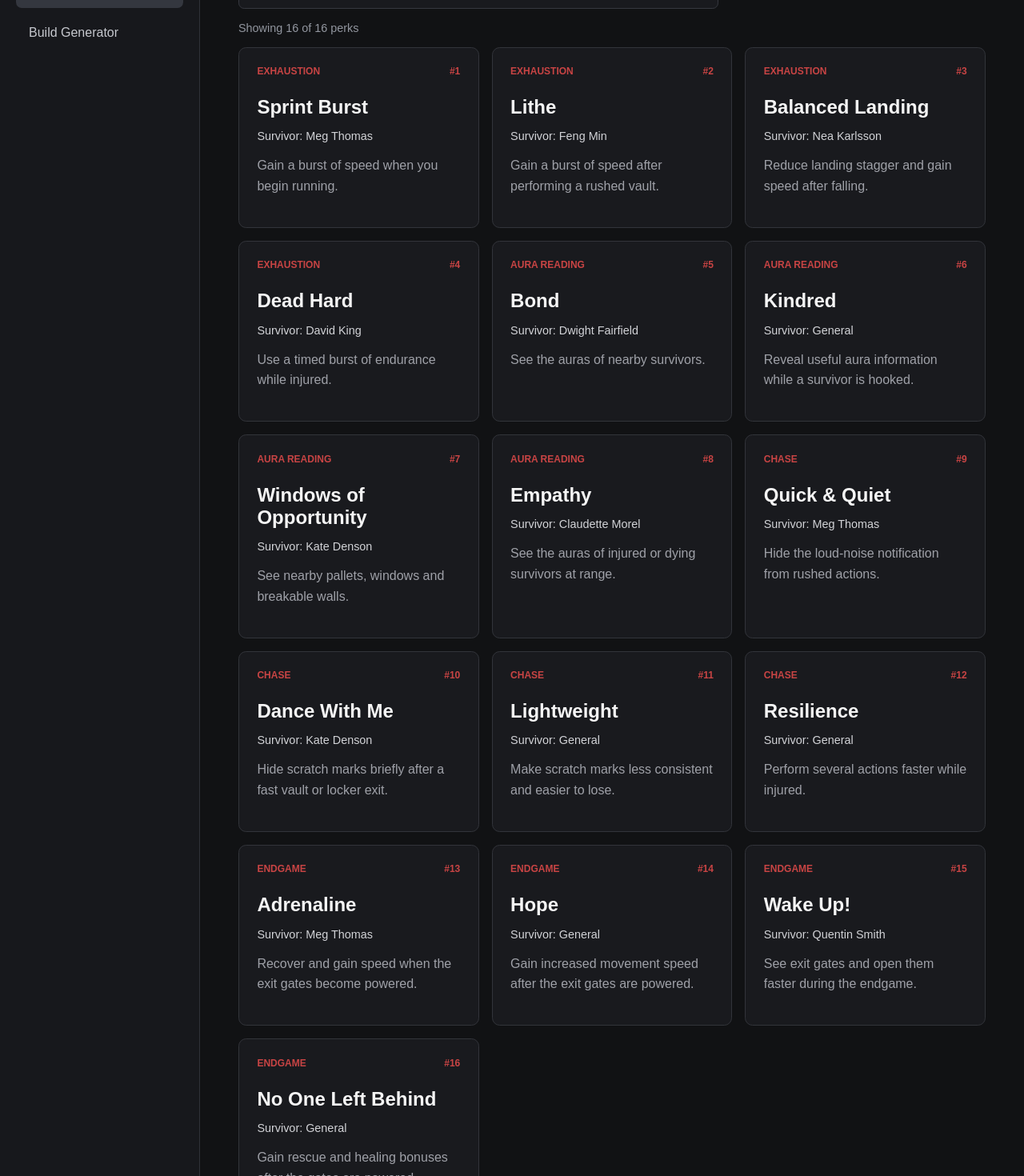
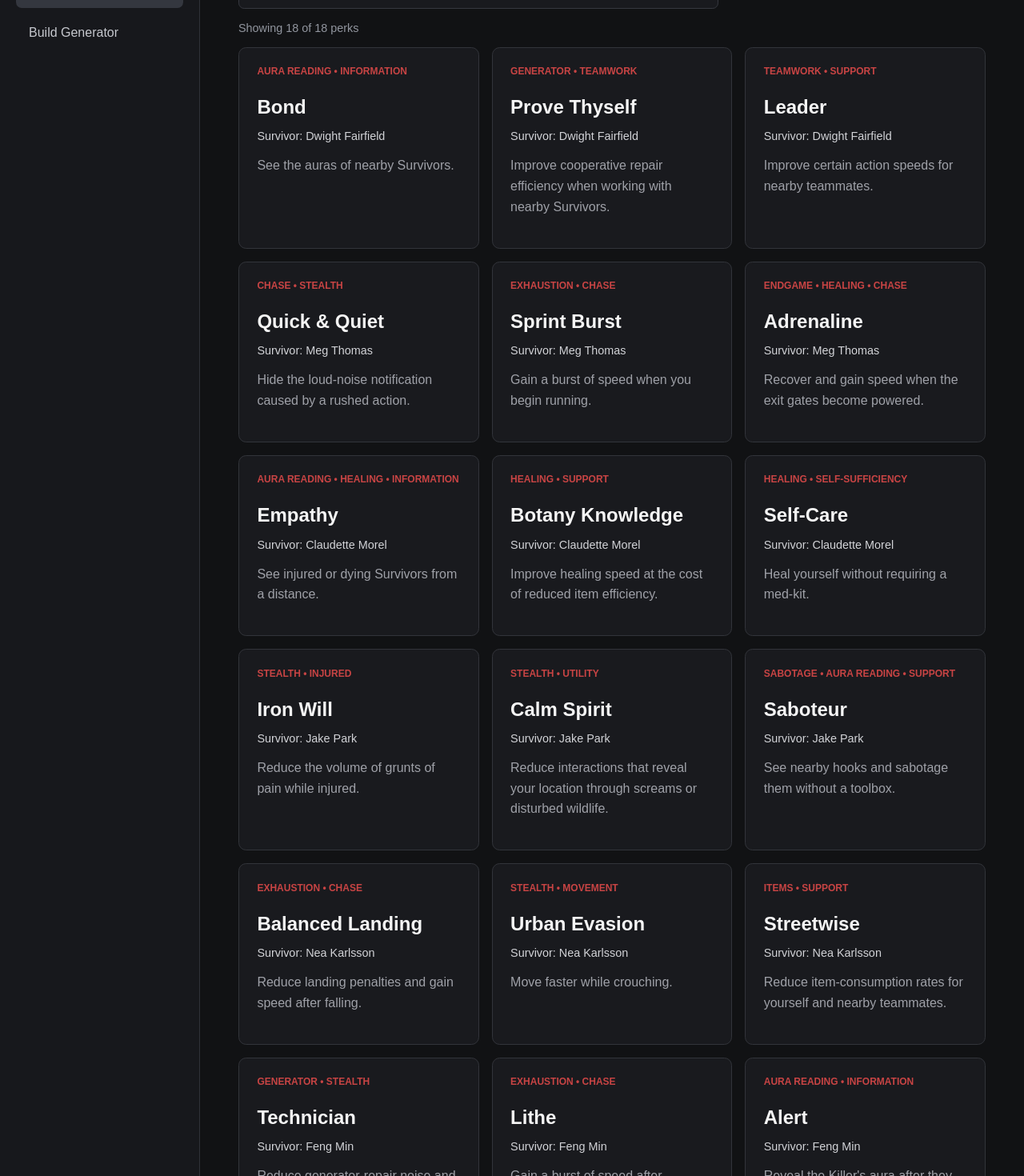
Before and after one commit to finlaygk189/the-fog-companion, a React (Vite) app: page /perks in a window 1280 px wide. Shown: the part 260-1730 px from the top of the page at 80% size. Built offline with nearby package versions, Linux system fonts and the light colour scheme.

Commit message:
Refactor survivor and perk data relationships

```diff
--- a/src/components/PerkCard.jsx
+++ b/src/components/PerkCard.jsx
@@ -1,20 +1,29 @@
-function PerkCard({ perk }) {
+function PerkCard({ perk, survivorName }) {
   return (
     <article className="perk-card">
+      {perk.image && (
+        <img
+          className="perk-card__image"
+          src={perk.image}
+          alt={`${perk.name} perk icon`}
+        />
+      )}
+
       <div className="perk-card__header">
-        <span className="perk-card__category">{perk.category}</span>
-        <span className="perk-card__id">#{perk.id}</span>
+        <span className="perk-card__category">
+          {perk.tags.join(" • ")}
+        </span>
       </div>
 
       <h2>{perk.name}</h2>
 
       <p className="perk-card__survivor">
-        Survivor: {perk.survivor}
+        {survivorName
+          ? `Survivor: ${survivorName}`
+          : "General Survivor Perk"}
       </p>
 
-      <p className="perk-card__summary">
-        {perk.summary}
-      </p>
+      <p className="perk-card__summary">{perk.summary}</p>
     </article>
   );
 }
--- a/src/data/perks.json
+++ b/src/data/perks.json
@@ -1,114 +1,146 @@
 [
   {
-    "id": 1,
-    "name": "Sprint Burst",
-    "survivor": "Meg Thomas",
-    "category": "Exhaustion",
-    "summary": "Gain a burst of speed when you begin running."
+    "id": "bond",
+    "name": "Bond",
+    "survivorId": "dwight-fairfield",
+    "tags": ["Aura Reading", "Information"],
+    "summary": "See the auras of nearby Survivors.",
+    "image": ""
   },
   {
-    "id": 2,
-    "name": "Lithe",
-    "survivor": "Feng Min",
-    "category": "Exhaustion",
-    "summary": "Gain a burst of speed after performing a rushed vault."
+    "id": "prove-thyself",
+    "name": "Prove Thyself",
+    "survivorId": "dwight-fairfield",
+    "tags": ["Generator", "Teamwork"],
+    "summary": "Improve cooperative repair efficiency when working with nearby Survivors.",
+    "image": ""
   },
   {
-    "id": 3,
-    "name": "Balanced Landing",
-    "survivor": "Nea Karlsson",
-    "category": "Exhaustion",
-    "summary": "Reduce landing stagger and gain speed after falling."
+    "id": "leader",
+    "name": "Leader",
+    "survivorId": "dwight-fairfield",
+    "tags": ["Teamwork", "Support"],
+    "summary": "Improve certain action speeds for nearby teammates.",
+    "image": ""
   },
   {
-    "id": 4,
-    "name": "Dead Hard",
-    "survivor": "David King",
-    "category": "Exhaustion",
-    "summary": "Use a timed burst of endurance while injured."
+    "id": "quick-and-quiet",
+    "name": "Quick & Quiet",
+    "survivorId": "meg-thomas",
+    "tags": ["Chase", "Stealth"],
+    "summary": "Hide the loud-noise notification caused by a rushed action.",
+    "image": ""
   },
   {
-    "id": 5,
-    "name": "Bond",
-    "survivor": "Dwight Fairfield",
-    "category": "Aura Reading",
-    "summary": "See the auras of nearby survivors."
+    "id": "sprint-burst",
+    "name": "Sprint Burst",
+    "survivorId": "meg-thomas",
+    "tags": ["Exhaustion", "Chase"],
+    "summary": "Gain a burst of speed when you begin running.",
+    "image": ""
   },
   {
-    "id": 6,
-    "name": "Kindred",
-    "survivor": "General",
-    "category": "Aura Reading",
-    "summary": "Reveal useful aura information while a survivor is hooked."
+    "id": "adrenaline",
+    "name": "Adrenaline",
+    "survivorId": "meg-thomas",
+    "tags": ["Endgame", "Healing", "Chase"],
+    "summary": "Recover and gain speed when the exit gates become powered.",
+    "image": ""
   },
   {
-    "id": 7,
-    "name": "Windows of Opportunity",
-    "survivor": "Kate Denson",
-    "category": "Aura Reading",
-    "summary": "See nearby pallets, windows and breakable walls."
+    "id": "empathy",
+    "name": "Empathy",
+    "survivorId": "claudette-morel",
+    "tags": ["Aura Reading", "Healing", "Information"],
+    "summary": "See injured or dying Survivors from a distance.",
+    "image": ""
   },
   {
-    "id": 8,
-    "name": "Empathy",
-    "survivor": "Claudette Morel",
-    "category": "Aura Reading",
-    "summary": "See the auras of injured or dying survivors at range."
+    "id": "botany-knowledge",
+    "name": "Botany Knowledge",
+    "survivorId": "claudette-morel",
+    "tags": ["Healing", "Support"],
+    "summary": "Improve healing speed at the cost of reduced item efficiency.",
+    "image": ""
   },
   {
-    "id": 9,
-    "name": "Quick & Quiet",
-    "survivor": "Meg Thomas",
-    "category": "Chase",
-    "summary": "Hide the loud-noise notification from rushed actions."
+    "id": "self-care",
+    "name": "Self-Care",
+    "survivorId": "claudette-morel",
+    "tags": ["Healing", "Self-Sufficiency"],
+    "summary": "Heal yourself without requiring a med-kit.",
+    "image": ""
   },
   {
-    "id": 10,
-    "name": "Dance With Me",
-    "survivor": "Kate Denson",
-    "category": "Chase",
-    "summary": "Hide scratch marks briefly after a fast vault or locker exit."
+    "id": "iron-will",
+    "name": "Iron Will",
+    "survivorId": "jake-park",
+    "tags": ["Stealth", "Injured"],
+    "summary": "Reduce the volume of grunts of pain while injured.",
+    "image": ""
   },
   {
-    "id": 11,
-    "name": "Lightweight",
-    "survivor": "General",
-    "category": "Chase",
-    "summary": "Make scratch marks less consistent and easier to lose."
+    "id": "calm-spirit",
+    "name": "Calm Spirit",
+    "survivorId": "jake-park",
+    "tags": ["Stealth", "Utility"],
+    "summary": "Reduce interactions that reveal your location through screams or disturbed wildlife.",
+    "image": ""
   },
   {
-    "id": 12,
-    "name": "Resilience",
-    "survivor": "General",
-    "category": "Chase",
-    "summary": "Perform several actions faster while injured."
+    "id": "saboteur",
+    "name": "Saboteur",
+    "survivorId": "jake-park",
+    "tags": ["Sabotage", "Aura Reading", "Support"],
+    "summary": "See nearby hooks and sabotage them without a toolbox.",
+    "image": ""
   },
   {
-    "id": 13,
-    "name": "Adrenaline",
-    "survivor": "Meg Thomas",
-    "category": "Endgame",
-    "summary": "Recover and gain speed when the exit gates become powered."
+    "id": "balanced-landing",
+    "name": "Balanced Landing",
+    "survivorId": "nea-karlsson",
+    "tags": ["Exhaustion", "Chase"],
+    "summary": "Reduce landing penalties and gain speed after falling.",
+    "image": ""
   },
   {
-    "id": 14,
-    "name": "Hope",
-    "survivor": "General",
-    "category": "Endgame",
-    "summary": "Gain increased movement speed after the exit gates are powered."
+    "id": "urban-evasion",
+    "name": "Urban Evasion",
+    "survivorId": "nea-karlsson",
+    "tags": ["Stealth", "Movement"],
+    "summary": "Move faster while crouching.",
+    "image": ""
   },
   {
-    "id": 15,
-    "name": "Wake Up!",
-    "survivor": "Quentin Smith",
-    "category": "Endgame",
-    "summary": "See exit gates and open them faster during the endgame."
+    "id": "streetwise",
+    "name": "Streetwise",
+    "survivorId": "nea-karlsson",
+    "tags": ["Items", "Support"],
+    "summary": "Reduce item-consumption rates for yourself and nearby teammates.",
+    "image": ""
   },
   {
-    "id": 16,
-    "name": "No One Left Behind",
-    "survivor": "General",
-    "category": "Endgame",
-    "summary": "Gain rescue and healing bonuses after the gates are powered."
+    "id": "technician",
+    "name": "Technician",
+    "survivorId": "feng-min",
+    "tags": ["Generator", "Stealth"],
+    "summary": "Reduce generator-repair noise and limit the consequences of failed skill checks.",
+    "image": ""
+  },
+  {
+    "id": "lithe",
+    "name": "Lithe",
+    "survivorId": "feng-min",
+    "tags": ["Exhaustion", "Chase"],
+    "summary": "Gain a burst of speed after performing a rushed vault.",
+    "image": ""
+  },
+  {
+    "id": "alert",
+    "name": "Alert",
+    "survivorId": "feng-min",
+    "tags": ["Aura Reading", "Information"],
+    "summary": "Reveal the Killer's aura after they perform certain destructive actions.",
+    "image": ""
   }
 ]
--- a/src/data/survivors.json
+++ b/src/data/survivors.json
@@ -1,44 +1,74 @@
 [
   {
-    "id": 1,
+    "id": "dwight-fairfield",
     "name": "Dwight Fairfield",
     "role": "Leader",
     "description": "A nervous leader who helps teammates work together.",
-    "perks": ["Bond", "Prove Thyself", "Leader"]
+    "perkIds": [
+      "bond",
+      "prove-thyself",
+      "leader"
+    ],
+    "image": ""
   },
   {
-    "id": 2,
+    "id": "meg-thomas",
     "name": "Meg Thomas",
     "role": "Athlete",
-    "description": "A fast survivor who specialises in escaping chases.",
-    "perks": ["Quick & Quiet", "Sprint Burst", "Adrenaline"]
+    "description": "A fast Survivor who specialises in escaping chases.",
+    "perkIds": [
+      "quick-and-quiet",
+      "sprint-burst",
+      "adrenaline"
+    ],
+    "image": ""
   },
   {
-    "id": 3,
+    "id": "claudette-morel",
     "name": "Claudette Morel",
     "role": "Medic",
     "description": "A caring botanist with strong healing abilities.",
-    "perks": ["Empathy", "Botany Knowledge", "Self-Care"]
+    "perkIds": [
+      "empathy",
+      "botany-knowledge",
+      "self-care"
+    ],
+    "image": ""
   },
   {
-    "id": 4,
+    "id": "jake-park",
     "name": "Jake Park",
     "role": "Saboteur",
     "description": "A resourceful survivalist who can disrupt the Killer.",
-    "perks": ["Iron Will", "Calm Spirit", "Saboteur"]
+    "perkIds": [
+      "iron-will",
+      "calm-spirit",
+      "saboteur"
+    ],
+    "image": ""
   },
   {
-    "id": 5,
+    "id": "nea-karlsson",
     "name": "Nea Karlsson",
     "role": "Urban Escape Artist",
-    "description": "An agile survivor who moves effectively around the environment.",
-    "perks": ["Balanced Landing", "Urban Evasion", "Streetwise"]
+    "description": "An agile Survivor who moves effectively around the environment.",
+    "perkIds": [
+      "balanced-landing",
+      "urban-evasion",
+      "streetwise"
+    ],
+    "image": ""
   },
   {
-    "id": 6,
+    "id": "feng-min",
     "name": "Feng Min",
     "role": "Focused Competitor",
     "description": "A determined gamer who specialises in quick reactions.",
-    "perks": ["Technician", "Lithe", "Alert"]
+    "perkIds": [
+      "technician",
+      "lithe",
+      "alert"
+    ],
+    "image": ""
   }
 ]
--- a/src/pages/Generator.jsx
+++ b/src/pages/Generator.jsx
@@ -1,6 +1,7 @@
 import { useEffect, useState } from "react";
 import perks from "../data/perks.json";
 import PerkCard from "../components/PerkCard";
+import survivors from "../data/survivors.json";
 import "../styles/generator.css";
 
 function Generator() {
@@ -26,7 +27,7 @@
     const availablePerks =
       selectedCategory === "All"
         ? perks
-        : perks.filter((perk) => perk.category === selectedCategory);
+        : perks.filter((perk) => perk.tags.includes(selectedCategory))
 
     if (availablePerks.length < 4) {
       setGeneratedBuild([]);
@@ -41,6 +42,12 @@
     setGeneratedBuild(randomBuild);
     setMessage("");
   }
+
+  function getSurvivorName(survivorId) {
+  return (
+    survivors.find((survivor) => survivor.id === survivorId)?.name ?? null
+  );
+}
 
   function saveBuild() {
     if (generatedBuild.length !== 4) {
@@ -119,7 +126,11 @@
 
             <div className="generated-build">
               {generatedBuild.map((perk) => (
-                <PerkCard key={perk.id} perk={perk} />
+                <PerkCard
+                key={perk.id}
+                perk={perk}
+                survivorName={getSurvivorName(perk.survivorId)}
+              />
               ))}
             </div>
           </section>
--- a/src/pages/Perks.jsx
+++ b/src/pages/Perks.jsx
@@ -1,14 +1,31 @@
 import { useState } from "react";
 import perks from "../data/perks.json";
+import survivors from "../data/survivors.json";
 import PerkCard from "../components/PerkCard";
 import "../styles/perks.css";
 
 function Perks() {
   const [searchTerm, setSearchTerm] = useState("");
 
+  function getSurvivorName(survivorId) {
+    const survivor = survivors.find(
+      (currentSurvivor) => currentSurvivor.id === survivorId
+    );
+
+    return survivor?.name ?? null;
+  }
+
   const filteredPerks = perks.filter((perk) => {
-    const searchableText =
-      `${perk.name} ${perk.survivor} ${perk.category}`.toLowerCase();
+    const survivorName = getSurvivorName(perk.survivorId) ?? "General";
+
+    const searchableText = [
+      perk.name,
+      survivorName,
+      perk.tags.join(" "),
+      perk.summary,
+    ]
+      .join(" ")
+      .toLowerCase();
 
     return searchableText.includes(searchTerm.toLowerCase());
   });
@@ -18,8 +35,9 @@
       <header className="page-header">
         <p className="page-header__eyebrow">SURVIVOR DATABASE</p>
         <h1>Perks</h1>
+
         <p>
-          Search survivor perks by name, character or category.
+          Search Survivor perks by name, character, description or category.
         </p>
       </header>
 
@@ -37,14 +55,16 @@
 
       <section className="perk-grid">
         {filteredPerks.map((perk) => (
-          <PerkCard key={perk.id} perk={perk} />
+          <PerkCard
+            key={perk.id}
+            perk={perk}
+            survivorName={getSurvivorName(perk.survivorId)}
+          />
         ))}
       </section>
 
       {filteredPerks.length === 0 && (
-        <p className="no-results">
-          No perks matched your search.
-        </p>
+        <p className="no-results">No perks matched your search.</p>
       )}
     </main>
   );
--- a/src/pages/Survivors.jsx
+++ b/src/pages/Survivors.jsx
@@ -1,14 +1,28 @@
 import { useState } from "react";
 import survivors from "../data/survivors.json";
+import perks from "../data/perks.json";
 import SurvivorCard from "../components/SurvivorCard";
 import "../styles/survivors.css";
 
 function Survivors() {
   const [searchTerm, setSearchTerm] = useState("");
 
+  function getSurvivorPerkNames(survivor) {
+    return survivor.perkIds
+      .map((perkId) => perks.find((perk) => perk.id === perkId)?.name)
+      .filter(Boolean)
+      .join(" ");
+  }
+
   const filteredSurvivors = survivors.filter((survivor) => {
-    const searchableText =
-      `${survivor.name} ${survivor.role} ${survivor.perks.join(" ")}`.toLowerCase();
+    const searchableText = [
+      survivor.name,
+      survivor.role,
+      survivor.description,
+      getSurvivorPerkNames(survivor),
+    ]
+      .join(" ")
+      .toLowerCase();
 
     return searchableText.includes(searchTerm.toLowerCase());
   });
@@ -18,9 +32,8 @@
       <header className="page-header">
         <p className="page-header__eyebrow">CHARACTER DATABASE</p>
         <h1>Survivors</h1>
-        <p>
-          Browse survivors, their roles and their unique perks.
-        </p>
+
+        <p>Browse Survivors, their roles and their unique perks.</p>
       </header>
 
       <input
@@ -32,7 +45,7 @@
       />
 
       <p className="survivor-results">
-        Showing {filteredSurvivors.length} of {survivors.length} survivors
+        Showing {filteredSurvivors.length} of {survivors.length} Survivors
       </p>
 
       <section className="survivor-grid">
@@ -40,13 +53,14 @@
           <SurvivorCard
             key={survivor.id}
             survivor={survivor}
+            perks={perks}
           />
         ))}
       </section>
 
       {filteredSurvivors.length === 0 && (
         <p className="no-results">
-          No survivors matched your search.
+          No Survivors matched your search.
         </p>
       )}
     </main>
```
Also changed, not shown: src/components/SurvivorCard.jsx (+15 -4 lines).
